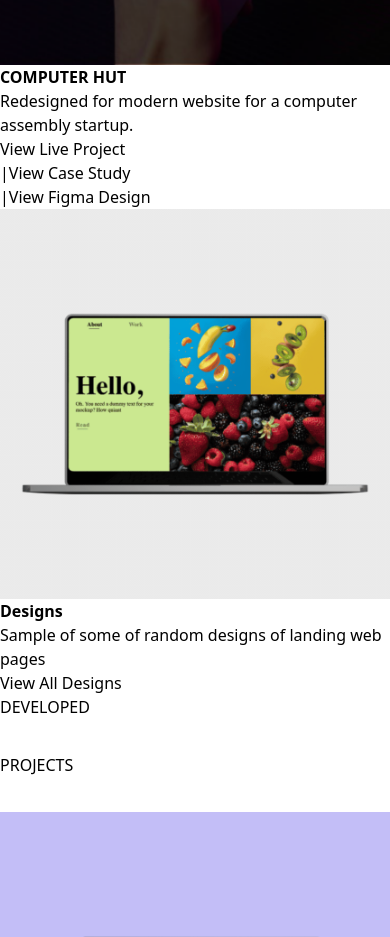
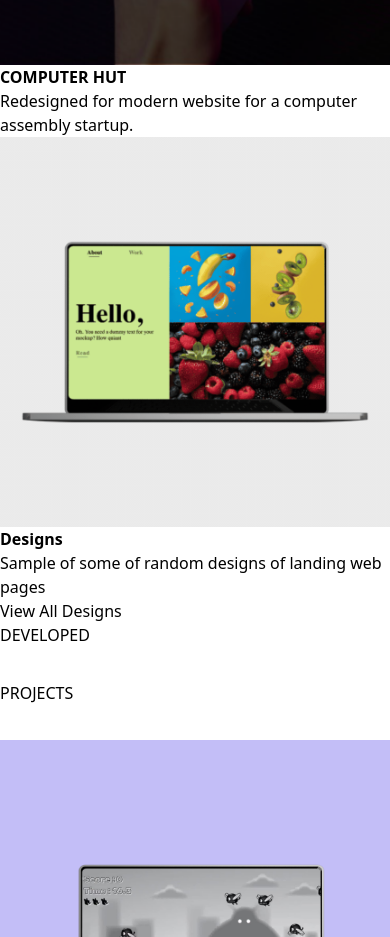
Before and after one commit to Monic-19/PortfolioV2, a React (Vite) app: page / in a window 390 px wide. Shown: the part 4240-5177 px from the top of the page. Built offline with nearby package versions, Linux system fonts and the light colour scheme.

Commit message:
responsiveness corrected

```diff
--- a/src/components/DesignGallery.jsx
+++ b/src/components/DesignGallery.jsx
@@ -124,9 +124,10 @@ const DesignGallery = () => {
                         text1={"COMPUTER HUT"}
                         text2={"Redesigned for modern website for a computer assembly startup."}
                         thumbnail={img6}
-                        caseStudy={"https://www.tmresports.in/"}
-                        weblink={"https://www.tmresports.in/"}
-                        figmalink={"https://www.tmresports.in/"} />
+                        // caseStudy={"https://www.tmresports.in/"}
+                        // weblink={"https://www.tmresports.in/"}
+                        // figmalink={"https://www.tmresports.in/"}
+                        />
 
                     <DesignBox
                         text1={"Designs"}
--- a/src/components/SelectedProjectBox.jsx
+++ b/src/components/SelectedProjectBox.jsx
@@ -17,7 +17,7 @@ const SelectedProjectBox = ({ reverse = false, text1, text2, text3, thumbnail, g
                 </div>
             </div>
 
-            <div className={`lg:w-[35%] lg:h-full h-[22vh] w-full flex flex-col justify-end cursor-default  ${textAlignClass} `}>
+            <div className={`lg:w-[35%] lg:h-full h-[24vh] w-full flex flex-col justify-end cursor-default  ${textAlignClass} `}>
                 <motion.h1
                     initial={{ opacity: 0, x: initialX, originX }}
                     whileInView={{ opacity: 1, x: 0 }}
```
